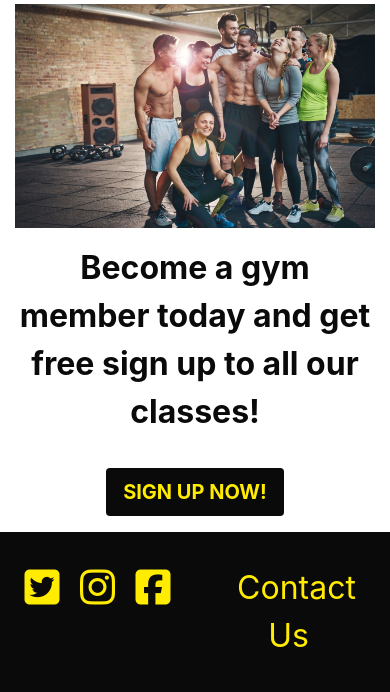
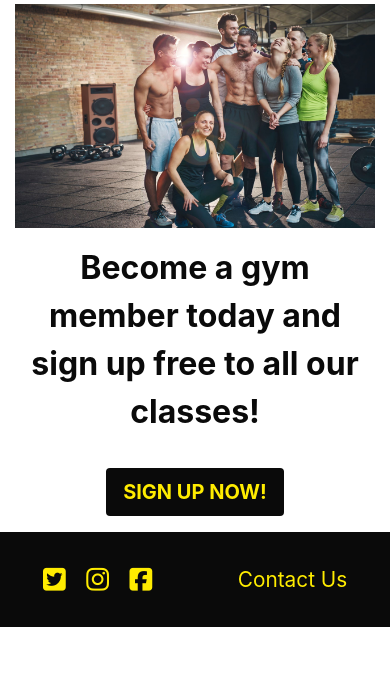
Before and after one commit to JohnGC1510/milestone_project_4, a Django app: page / in a window 390 px wide. Shown: the part 1562-2254 px from the top of the page. After the commit the page ends 2189 px from the top, so only its background shows below. Run offline with Django 3.2, Linux system fonts and the light colour scheme; some libraries are stand-ins or nearby versions; some web fonts are replaced.

Commit message:
commented out aws cache control for development and made a formatting change to footer

```diff
--- a/home/templates/home/index.html
+++ b/home/templates/home/index.html
@@ -65,7 +65,7 @@ https://stackoverflow.com/questions/20007610/bootstrap-carousel-multiple-frames-
     </div>
     </div>
     <div class="col-12">
-        <p class="black-txt-color classes-txt mt-3 mt-xl-5">Become a gym member today and get free sign up to all our classes!</p>
+        <p class="black-txt-color classes-txt mt-3 mt-xl-5">Become a gym member today and sign up free to all our classes!</p>
     </div>
     <div class="col-12">
         <a href="#" class="btn btn-lg btn-home black-bg-color yellow-txt-color my-3 my-xl-5 rounded">
--- a/static/css/base.css
+++ b/static/css/base.css
@@ -181,6 +181,12 @@ h1, h2, h3, h4, h5{
     .hero-text-container h1{
         font-size:2rem;
     }
+    .footer-container div a,
+    .footer-container div span{
+    color:#ffec00;
+    font-size:1.3rem;
+    padding:0.5rem;
+    }
 }
 
 @media only screen and (max-width:320px){
@@ -194,10 +200,6 @@ h1, h2, h3, h4, h5{
     .hero-text-container h1{
         font-size:2rem;
     }
-    .footer-container div a,
-.footer-container div span{
-    color:#ffec00;
-    font-size:1.3rem;
-    padding:0.5rem;
+
+
 }
-}
```
